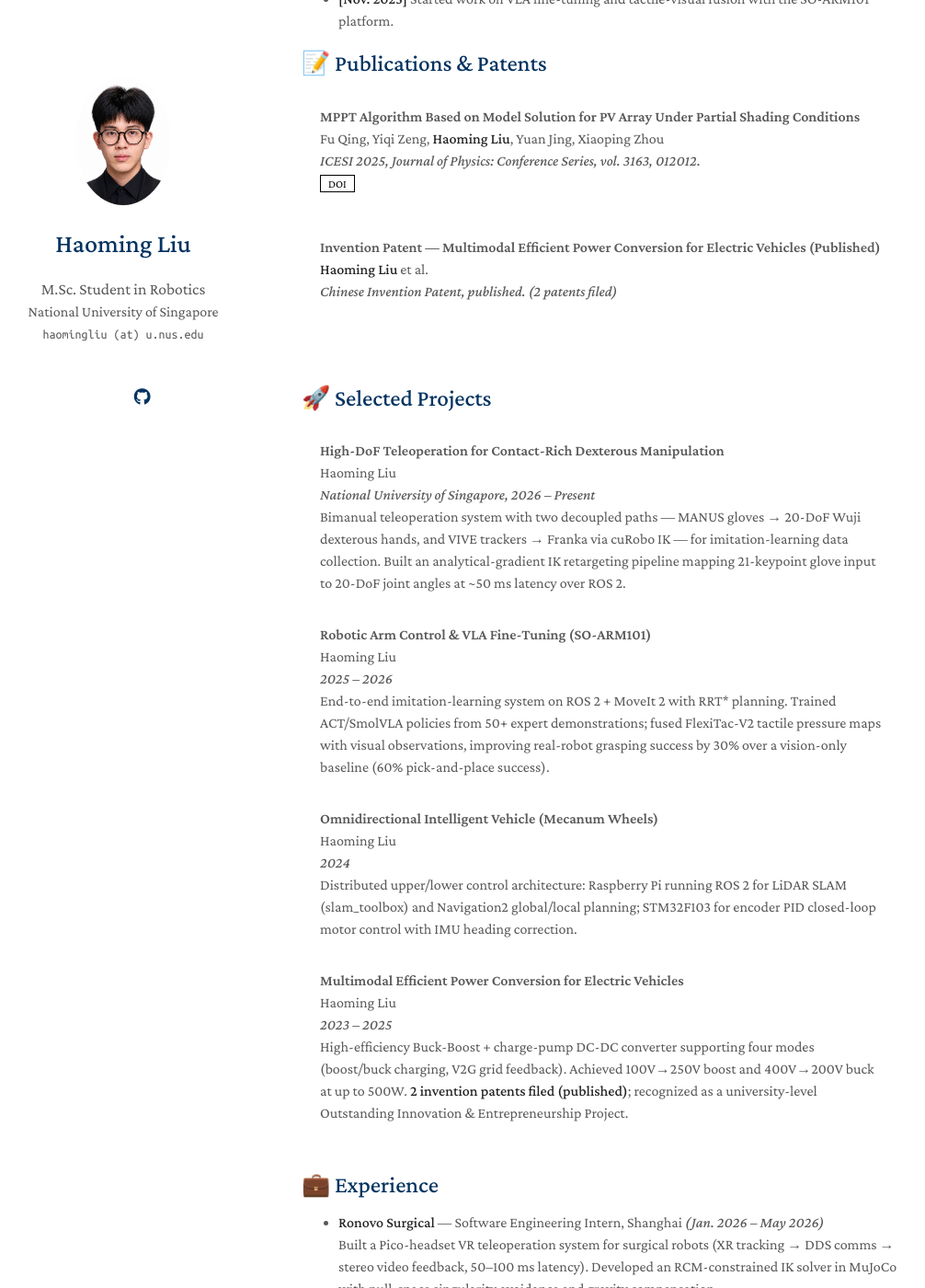
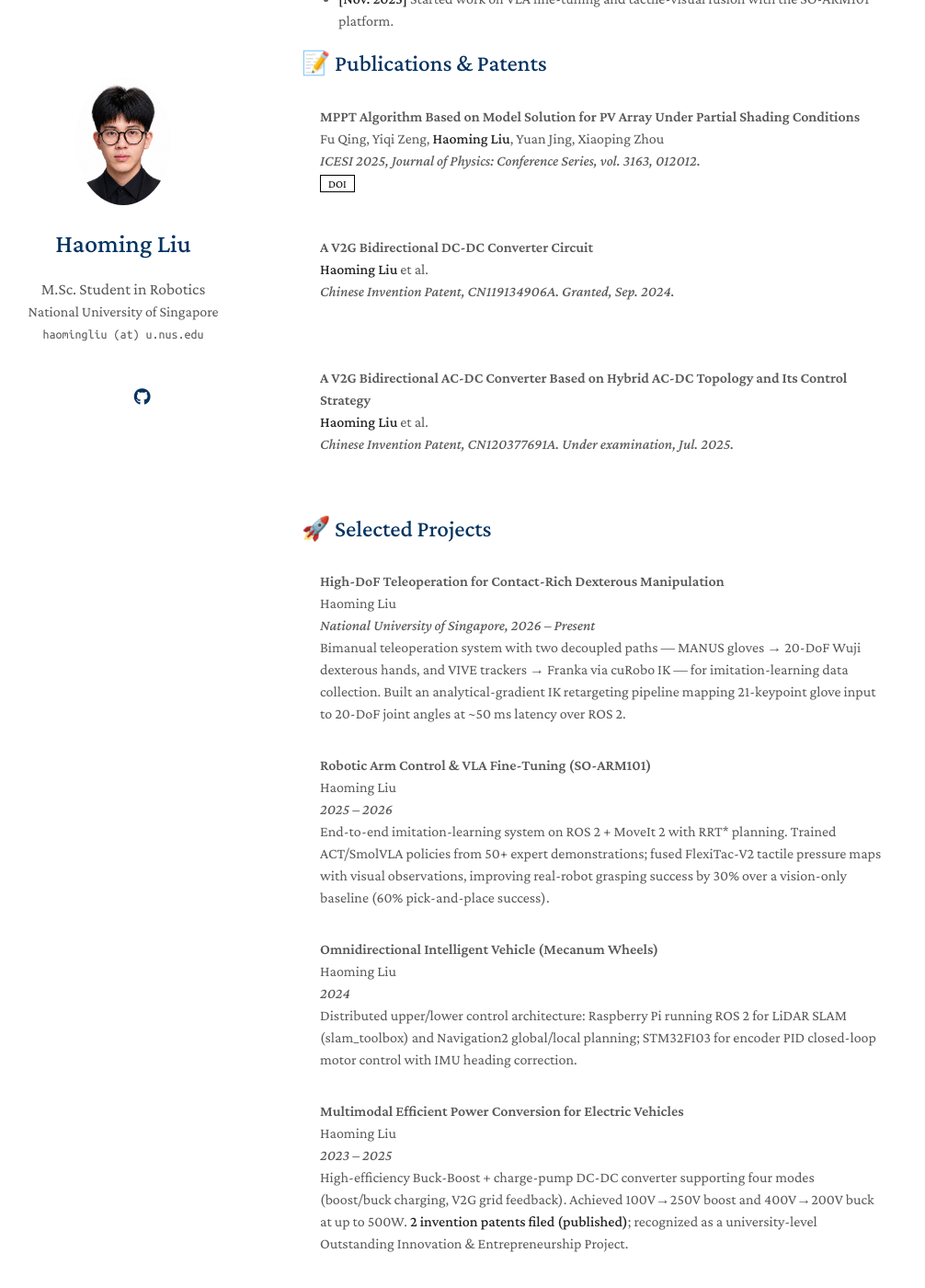
Before and after one commit to Johnny-lauHM/Johnny-lauHM.github.io, a Jekyll site: the page built from index.md, in a window 1280 px wide and 1400 px high, scrolled down 651 px. Shown: the whole window at 92% size, without its empty margins (142-1148 px from the left). Built offline with Jekyll 4.4.1, drawn with Linux system fonts in a browser that asks for light colours; a style sheet for code colours, icons or effects is not loaded; our own code applies the rules of GitHub Pages for plain Markdown files; some of the changed text lies outside the part shown.

Commit message:
Add patent details (CN119134906A, CN120377691A) and Honors & Awards

```diff
--- a/index.md
+++ b/index.md
@@ -42,9 +42,20 @@ My research focuses on teaching robots to act in the physical world — vision-l
 <li>
 <div class="pub-row">
   <div class="col-sm-9" style="position: relative;padding-right: 15px;padding-left: 20px;">
-    <div class="title">Invention Patent — Multimodal Efficient Power Conversion for Electric Vehicles (Published)</div>
+    <div class="title">A V2G Bidirectional DC-DC Converter Circuit</div>
     <div class="author"><strong>Haoming Liu</strong> et al.</div>
-    <div class="periodical"><em>Chinese Invention Patent, published. (2 patents filed)</em></div>
+    <div class="periodical"><em>Chinese Invention Patent, CN119134906A. Granted, Sep. 2024.</em></div>
+  </div>
+</div>
+</li>
+<br>
+
+<li>
+<div class="pub-row">
+  <div class="col-sm-9" style="position: relative;padding-right: 15px;padding-left: 20px;">
+    <div class="title">A V2G Bidirectional AC-DC Converter Based on Hybrid AC-DC Topology and Its Control Strategy</div>
+    <div class="author"><strong>Haoming Liu</strong> et al.</div>
+    <div class="periodical"><em>Chinese Invention Patent, CN120377691A. Under examination, Jul. 2025.</em></div>
   </div>
 </div>
 </li>
@@ -114,6 +125,13 @@ My research focuses on teaching robots to act in the physical world — vision-l
 - **Ronovo Surgical** — Software Engineering Intern, Shanghai *(Jan. 2026 – May 2026)*<br>
   Built a Pico-headset VR teleoperation system for surgical robots (XR tracking → DDS comms → stereo video feedback, 50–100 ms latency). Developed an RCM-constrained IK solver in MuJoCo with null-space singularity avoidance and gravity compensation.
 
+## 🏆 Honors & Awards
+
+- **SYSU Outstanding Student Scholarship**, 2nd Prize (top 15%) — 2023 & 2024
+- **37 Interactive Entertainment Undergraduate Leadership Scholarship** — 2024
+- **National University Students' Optoelectronic Design Competition**, 3rd Prize — 2025
+- **National Competition in Science & Technology on Renewable Energy for College Students**, 3rd Prize — 2025
+
 ## 🎓 Education
 
 - **National University of Singapore** — M.Sc. in Robotics *(Present)*
```
